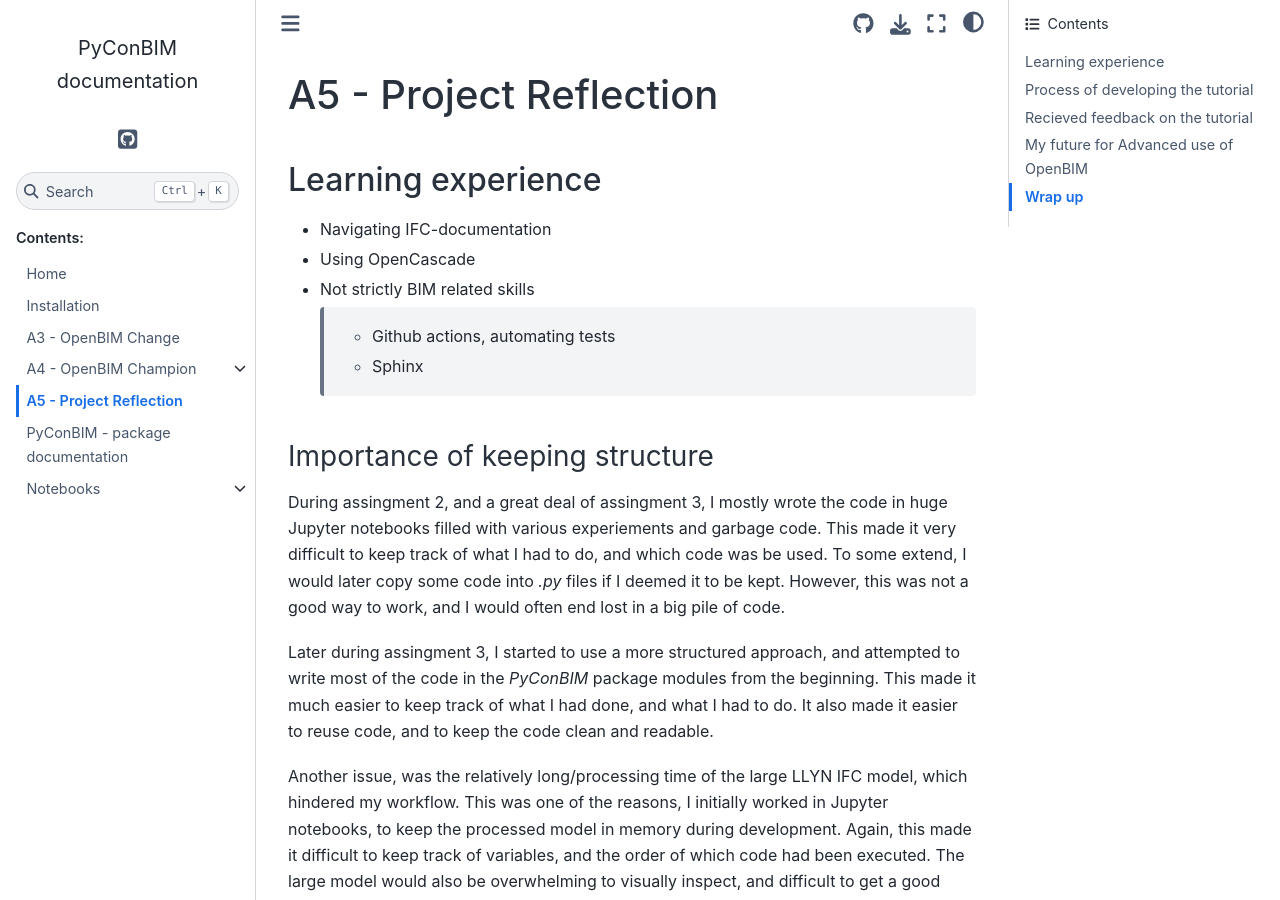
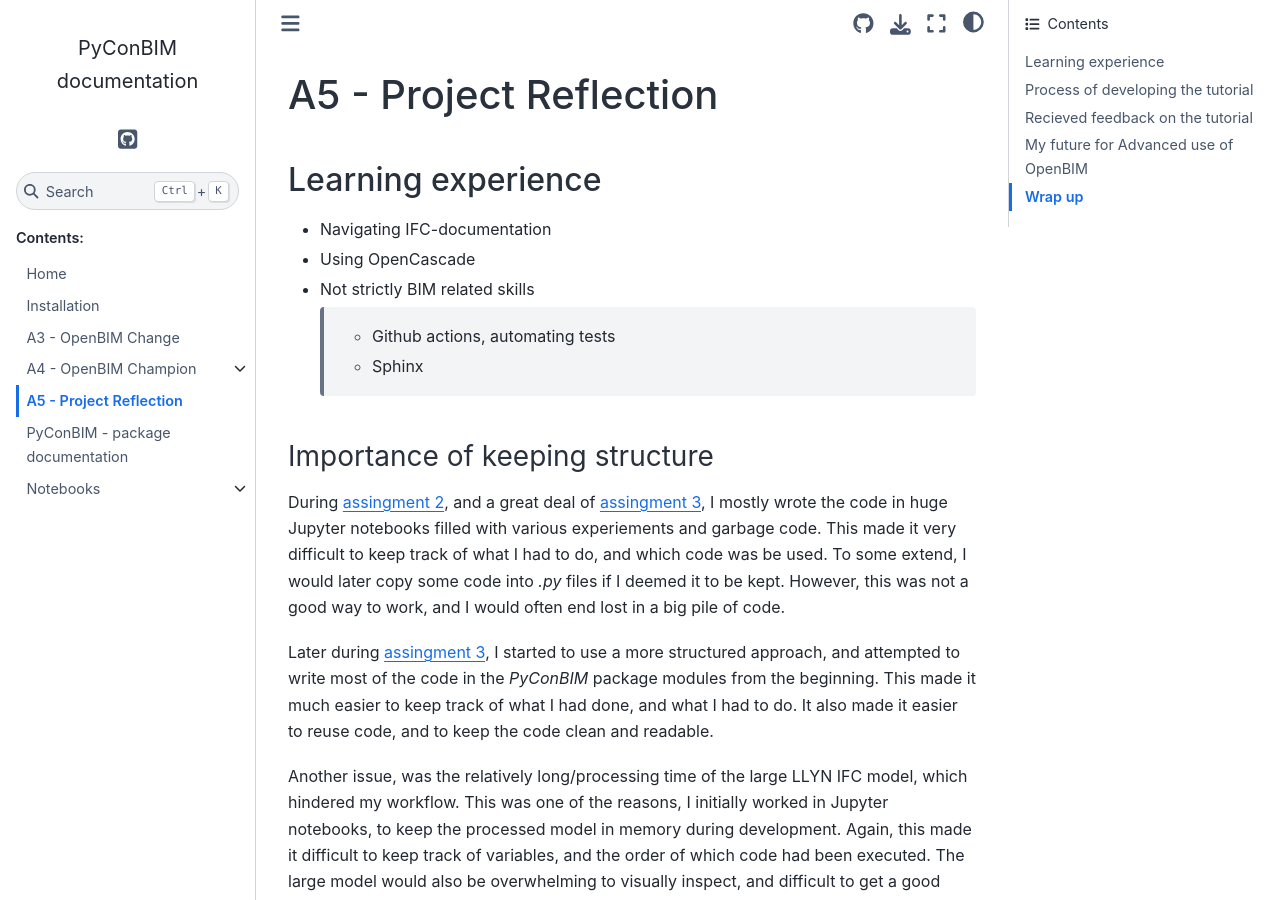
Before and after one commit to KaareH/DTU_E23_41934_Advanced-BIM, a Sphinx documentation site: the page built from Assignments/A3/docs/source/A5.rst, in a window 1280 px wide and 900 px high. Built offline with Sphinx 7.4.7 and the Sphinx Book theme 1.1.4, drawn with Linux system fonts in a browser that asks for light colours; pages that are not in the unit, such as notebooks, are missing from menus; the version number could not be read and is left out; some of the changed lines change nothing that is shown.

Commit message:
Update A5.rst

```diff
--- a/Assignments/A3/docs/source/A5.rst
+++ b/Assignments/A3/docs/source/A5.rst
@@ -16,12 +16,13 @@
 Importance of keeping structure
 ~~~~~~~~~~~~~~~~~~~~~~~~~~~~~~~~~~~~~~~~~~~~
 
-During assingment 2, and a great deal of assingment 3, I mostly wrote the code in huge Jupyter notebooks
+During `assingment 2 <https://github.com/KaareH/DTU_E23_41934_Advanced-BIM/tree/main/Assignments/A2>`_, and a
+great deal of :doc:`assingment 3 <A3>`, I mostly wrote the code in huge Jupyter notebooks
 filled with various experiements and garbage code. This made it very difficult to keep track of what I had
 to do, and which code was be used. To some extend, I would later copy some code into `.py` files if I deemed
 it to be kept. However, this was not a good way to work, and I would often end lost in a big pile of code.
 
-Later during assingment 3, I started to use a more structured approach, and attempted to write most of the code
+Later during :doc:`assingment 3 <A3>`, I started to use a more structured approach, and attempted to write most of the code
 in the `PyConBIM` package modules from the beginning. This made it much easier to keep track of what I had
 done, and what I had to do. It also made it easier to reuse code, and to keep the code clean and readable.
 
```
